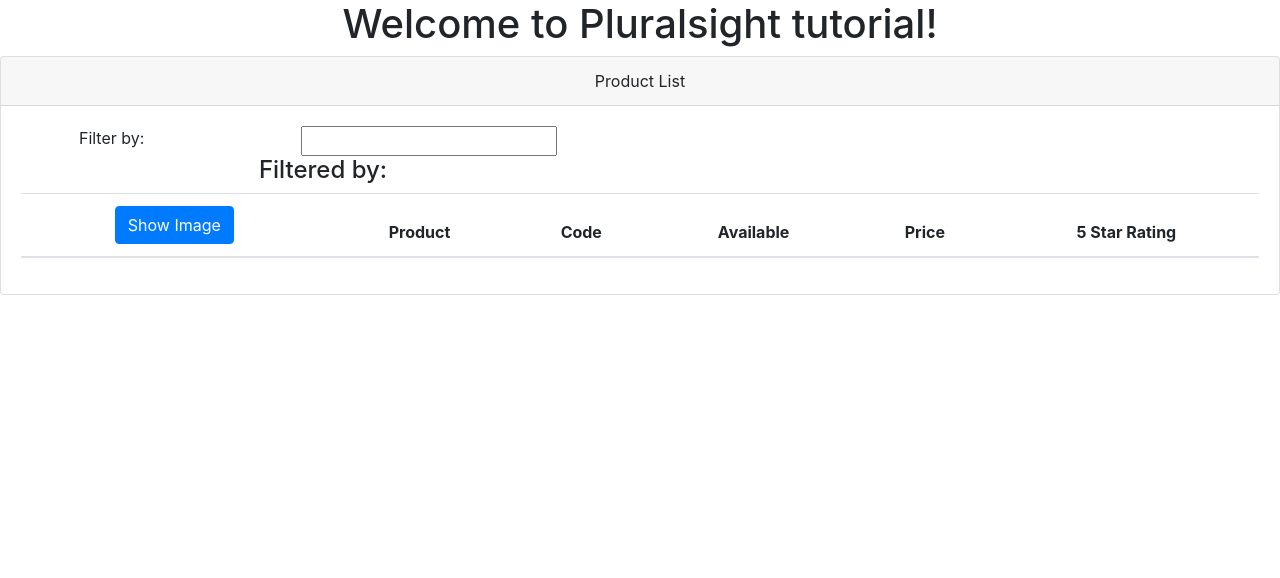
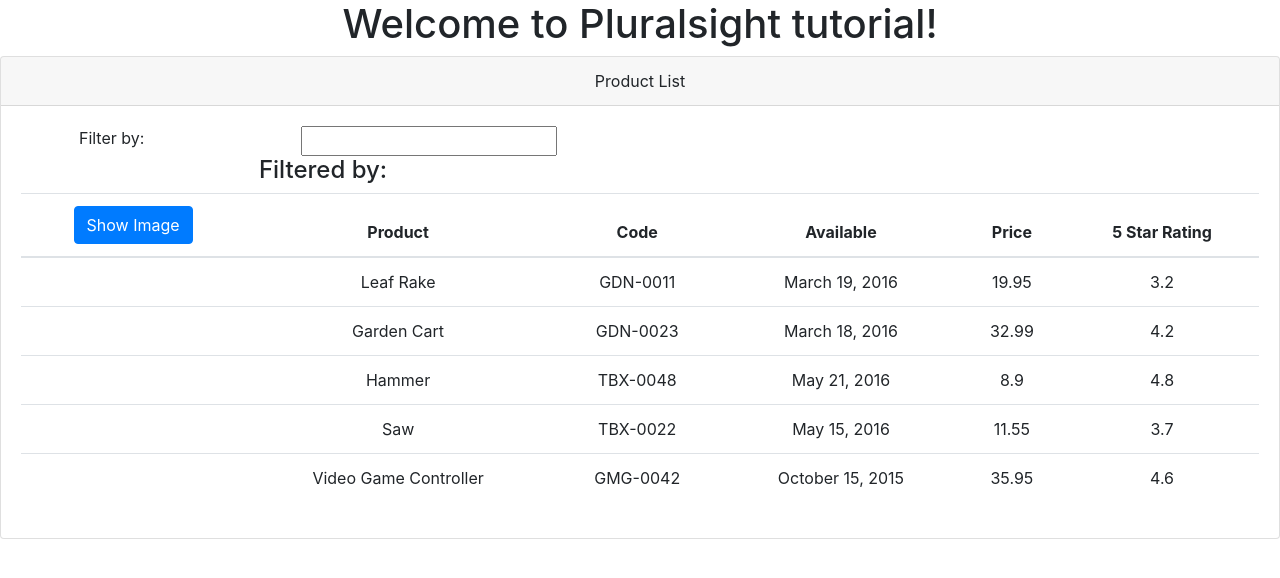
Before and after one commit to AlexsaniKY/pluralsight-kurata, an Angular app: page / in a window 1280 px wide. Shown: the top 578 px of the page. Built offline with nearby package versions, Linux system fonts and the light colour scheme.

Commit message:
connected data to table

```diff
--- a/src/app/products/product-list.component.html
+++ b/src/app/products/product-list.component.html
@@ -18,7 +18,7 @@
             </div>
         </div>
         <div class="table-responsive">
-            <table class="table" *ngIf='this.products && this.products.length'>
+            <table class="table" *ngIf='products && products.length'>
                 <thead>
                     <tr>
                         <th><button class="btn btn-primary">Show Image</button></th>
@@ -30,7 +30,14 @@
                     </tr>
                 </thead>
                 <tbody>
-
+                    <tr *ngFor='let product of products'>
+                        <td></td>
+                        <td>{{ product.productName }}</td>
+                        <td>{{ product.productCode }}</td>
+                        <td>{{ product.releaseDate }}</td>
+                        <td>{{ product.price }}</td>
+                        <td>{{ product.starRating }}</td>
+                    </tr>
                 </tbody>
             </table>
         </div>
```
